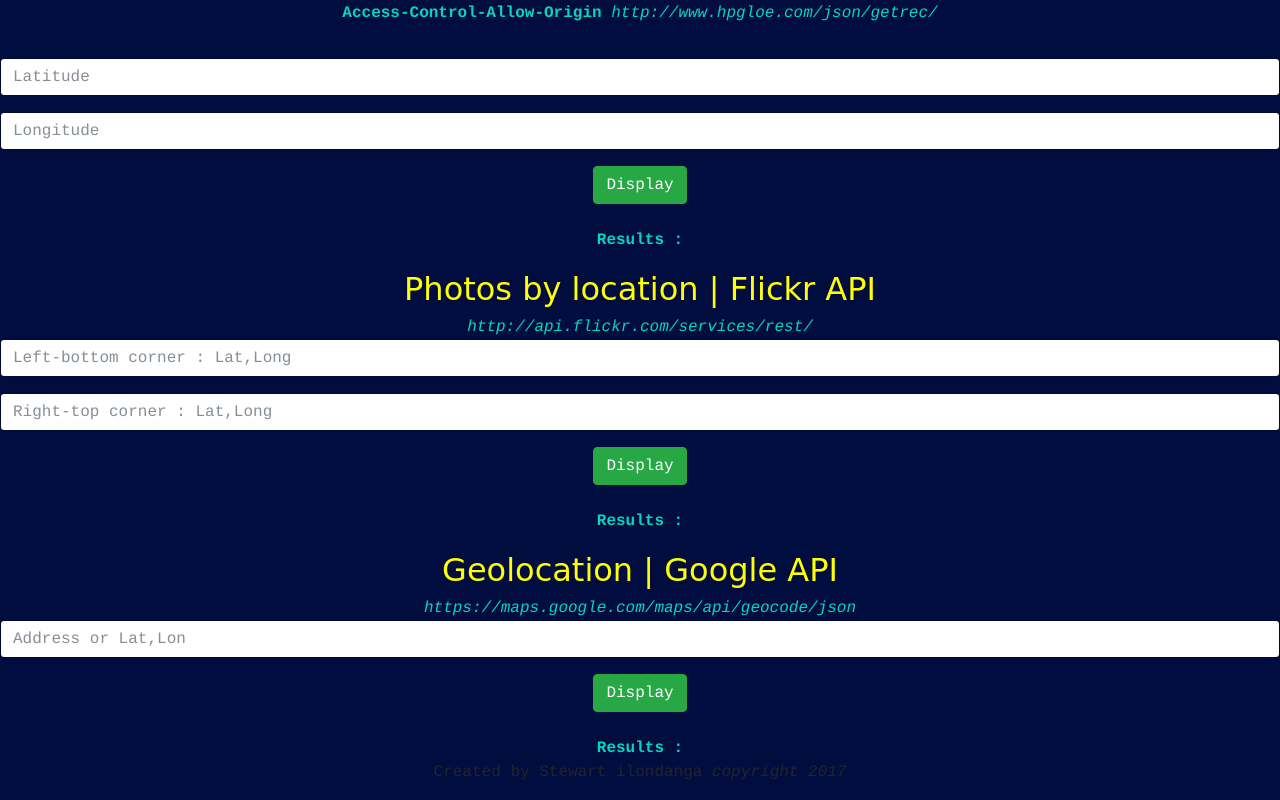
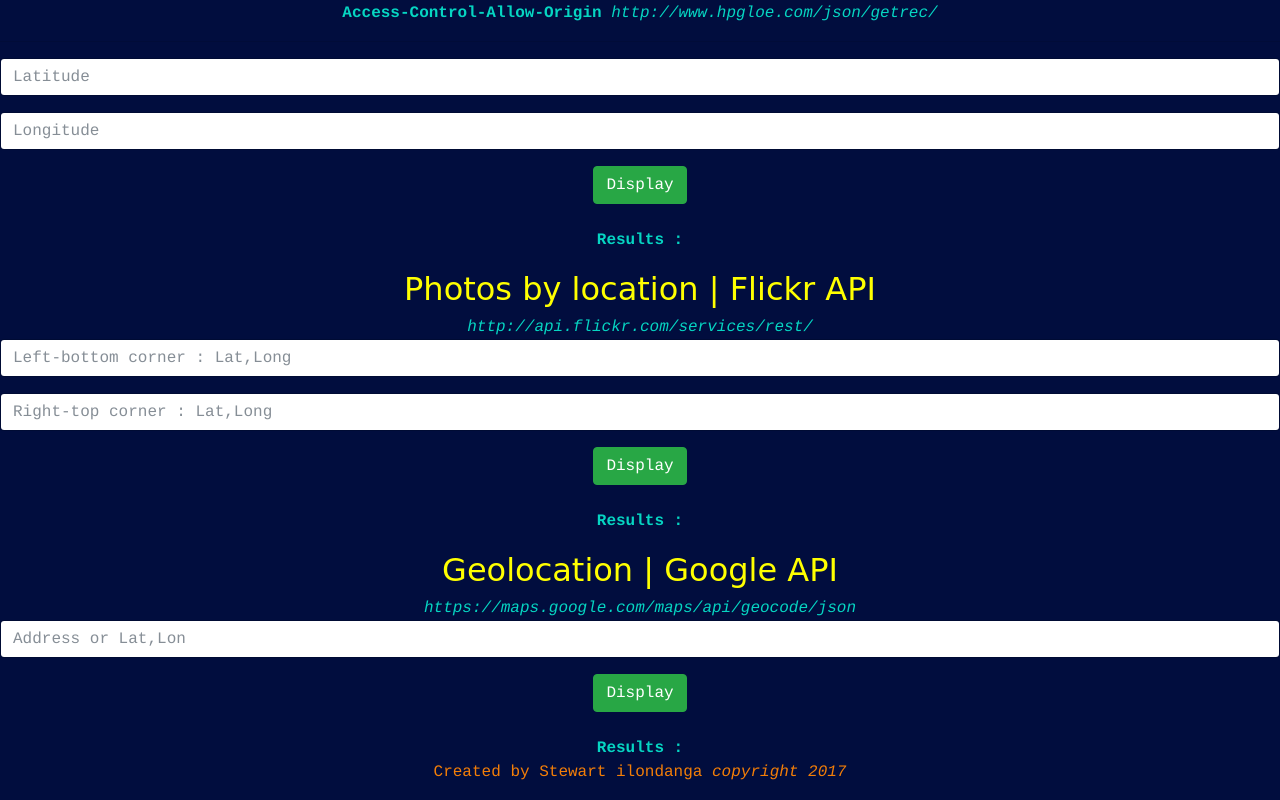
Before and after one commit to stewilondanga/hello-world, a plain HTML site: page index.html in a window 1280 px wide. Shown: the part 767-1567 px from the top of the page. Drawn offline with nearby package versions, Linux system fonts and the light colour scheme.

Commit message:
add css/styles.css

```diff
--- a/css/styles.css
+++ b/css/styles.css
@@ -11,6 +11,10 @@ i {
 
 b {
   color: #06D5C2;
+}
+
+p {
+  color: #F37E08;
 }
 
 h1 {
```
